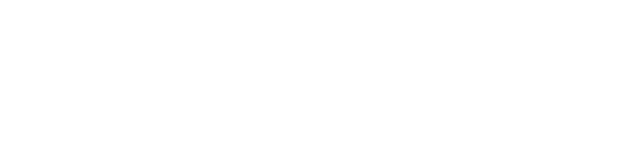
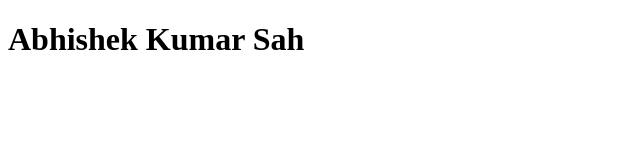
Before and after one commit to Abhishek-create-sah/project2, a plain HTML site: page index.html in a window 1280 px wide. Shown: the whole page, without its empty margins (0-640 px from the left). Drawn offline with Linux system fonts and the light colour scheme.

Commit message:
Added my name

```diff
--- a/index.html
+++ b/index.html
@@ -6,6 +6,6 @@
   <title>Sample Project</title>
 </head>
 <body>
-
+  <h1>Abhishek Kumar Sah</h1>
 </body>
 </html>
```
Also changed, not shown: 1 other file.
